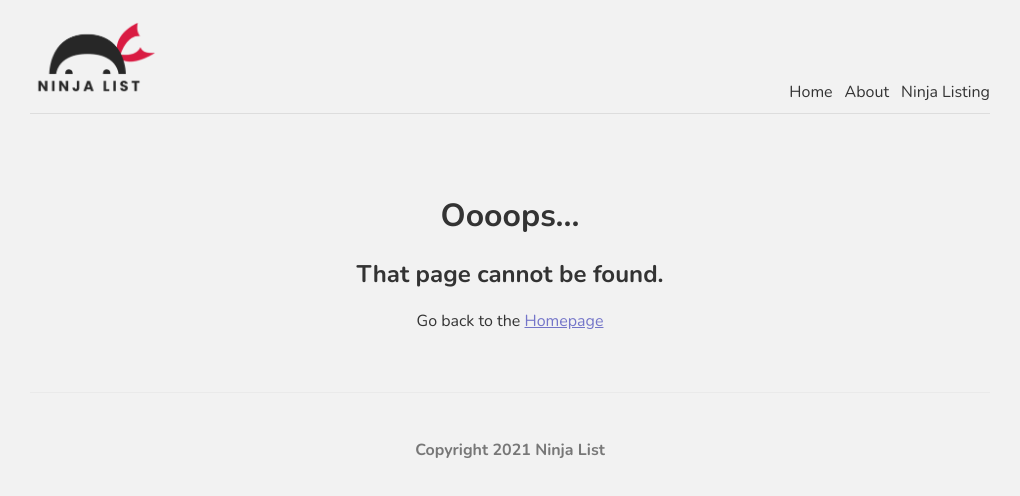
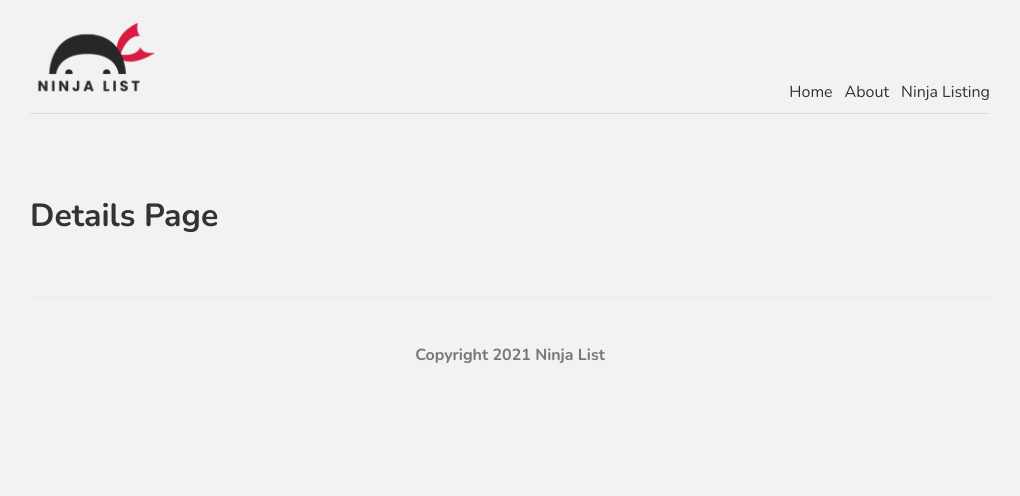
Before and after one commit to adipati27ma/Next-Ninjalist, a Next.js app: page /ninjas/1 in a window 1280 px wide. Before the commit this address had no page. Shown: the top 496 px of the page, without its empty margins (130-1150 px from the left). Built offline with nearby package versions, Linux system fonts and the light colour scheme.

Commit message:
dynamic routes

```diff
--- /dev/null
+++ b/pages/ninjas/[id].js
@@ -0,0 +1,9 @@
+const Details = () => {
+  return (
+    <div>
+      <h1>Details Page</h1>
+    </div>
+  );
+};
+
+export default Details;
--- a/pages/ninjas/index.js
+++ b/pages/ninjas/index.js
@@ -1,5 +1,6 @@
 // automatically create route : "/ninjas" & can access it
 import Head from 'next/head';
+import Link from 'next/link';
 import styles from '../../styles/Ninjas.module.css';
 
 export const getStaticProps = async () => {
@@ -21,11 +22,11 @@
       <div>
         <h1>All Ninjas</h1>
         {ninjas.map((ninja) => (
-          <div key={ninja.id}>
+          <Link href={`/ninjas/${ninja.id}`} key={ninja.id}>
             <a className={styles.single}>
               <h3>{ninja.name}</h3>
             </a>
-          </div>
+          </Link>
         ))}
       </div>
     </>
```
